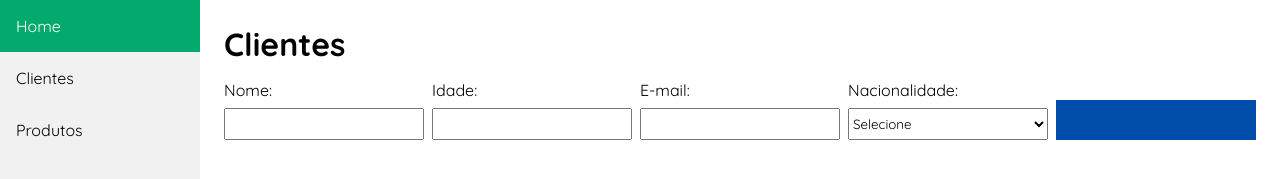
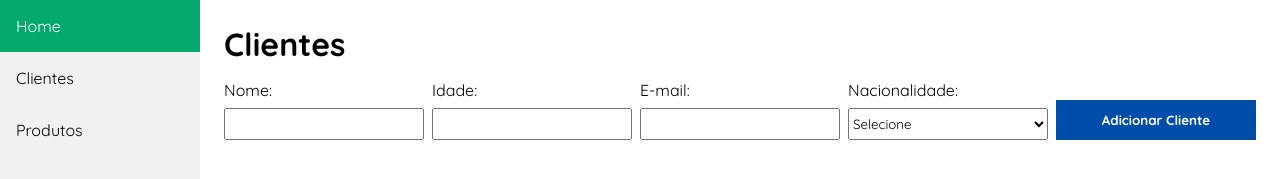
Before and after one commit to smart8486/Desafio2, a React (Create React App) app: page /clients in a window 1280 px wide. Shown: the top 179 px of the page. Built offline with nearby package versions, Linux system fonts and the light colour scheme.

Commit message:
Update global.css

```diff
--- a/src/global.css
+++ b/src/global.css
@@ -27,7 +27,7 @@ body {
     height: 2.5rem;
     border: none;
     font-weight: bold;
-    color: #0000;
+    color: #fff;
     background-color: #004daa;
 }
 
```
